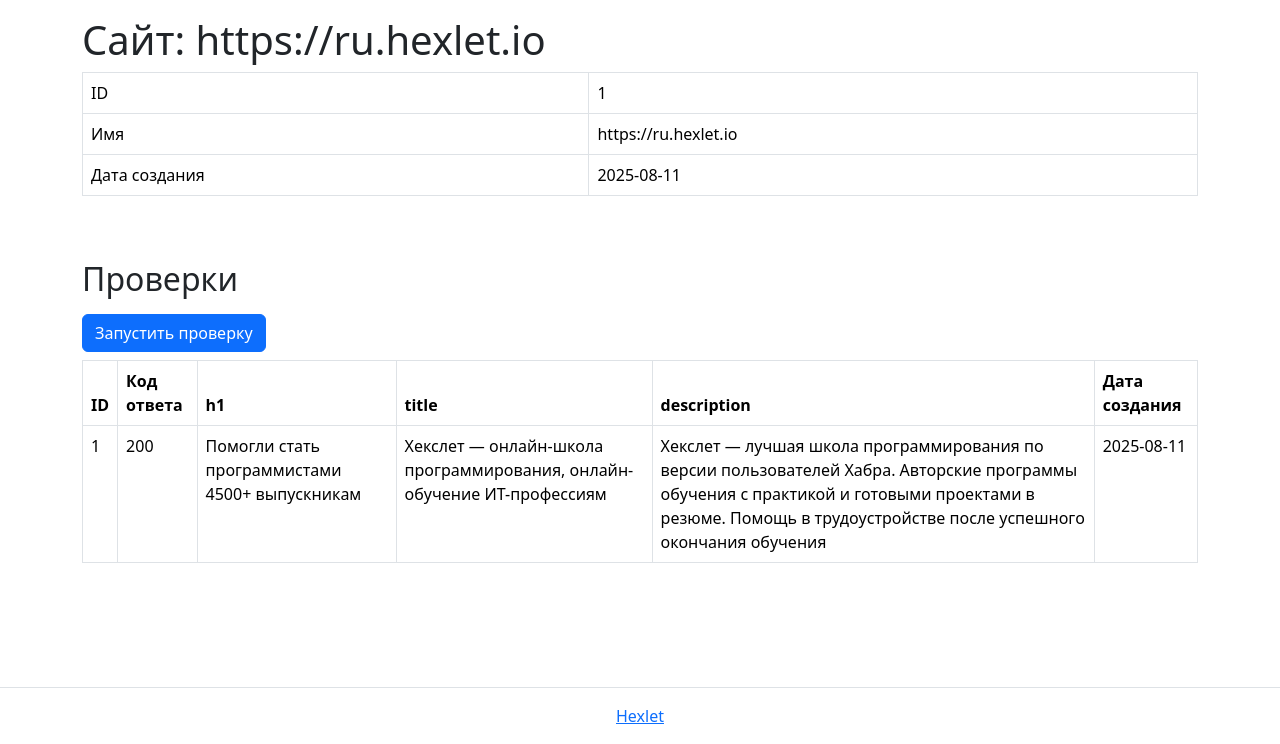
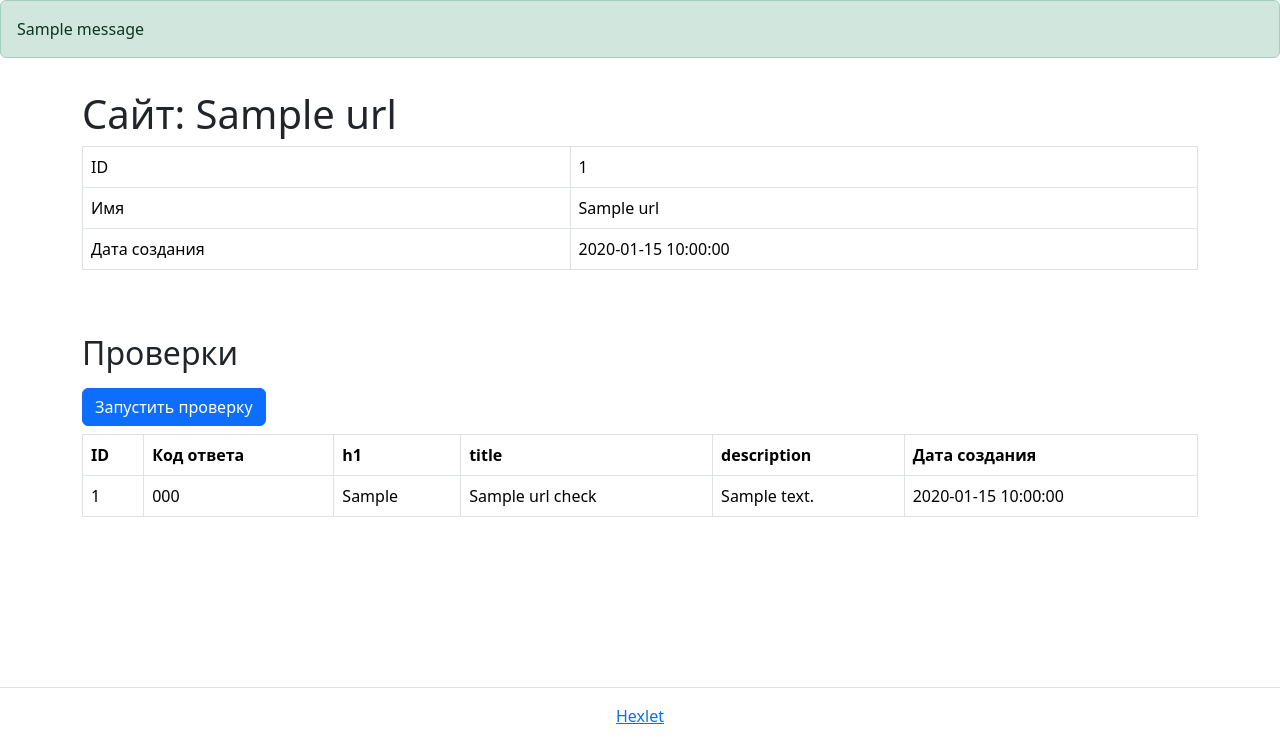
Before and after one commit to ADrone7/python-project-83, a Flask app: page /urls/1 in a window 1280 px wide. Shown: the part 56-800 px from the top of the page. Run offline with Flask 3, Linux system fonts and the light colour scheme; one stand-in notice (Sample message) is shown; a database or web service that is not in the repository returns one stand-in record (values such as "Sample title"); some libraries are stand-ins or nearby versions.

Commit message:
Add functionality

```diff
--- a/database.sql
+++ b/database.sql
@@ -1,5 +1,15 @@
-CREATE TABLE urls (
+CREATE TABLE IF NOT EXISTS urls (
     id SERIAL PRIMARY KEY,
     name VARCHAR(255) NOT NULL UNIQUE,
     created_at DATE
 );
+
+CREATE TABLE IF NOT EXISTS url_checks (
+    id SERIAL PRIMARY KEY,
+    url_id integer REFERENCES urls (id),
+    status_code INT,
+    h1 VARCHAR(255),
+    title VARCHAR(255),
+    description TEXT,
+    created_at DATE
+);
--- a/page_analyzer/app.py
+++ b/page_analyzer/app.py
@@ -1,43 +1,216 @@
 import os
+from datetime import date
+from urllib.parse import urlparse
 
 from flask import (
+    abort,
     Flask,
+    flash,
+    url_for,
     render_template,
+    request,
+    redirect,
 )
 from dotenv import load_dotenv
 import psycopg2
+import psycopg2.extras
+from validators.url import url as is_valid_url
+from bs4 import BeautifulSoup
+import requests
+
 
 load_dotenv()
+
 DATABASE_URL = os.getenv('DATABASE_URL')
+MAX_URL_LEN = 255
 
-# try:
-    # пытаемся подключиться к базе данных
-conn = psycopg2.connect(DATABASE_URL)
-# except:
-#     # в случае сбоя подключения будет выведено сообщение  в STDOUT
-#     print('Can`t establish connection to database')
 
-load_dotenv()
+class DataBase:
+    def __init__(self, db_url: str=DATABASE_URL):
+        self.conn = psycopg2.connect(db_url)
+        with open('database.sql', 'r') as file:
+            sql_commands = file.read()
+        with self.conn:
+            with self.conn.cursor() as cursor:
+                cursor.execute(sql_commands)
+
+    def __del__(self):
+        self.conn.close()
+
+    def get_id(self, url: str) -> int | None:
+        query = "SELECT id FROM urls WHERE name=(%s);"
+        with self.conn:
+            with self.conn.cursor() as curs:
+                curs.execute(query, (url,))
+                url_id = curs.fetchone() # returns None if empty or tuple otherwise
+                if url_id:
+                    url_id = url_id[0]
+        return url_id
+
+    def get_url(self, id: int) -> dict | None:
+        query = "SELECT * FROM urls WHERE id=(%s);"
+        with self.conn:
+            with self.conn.cursor(cursor_factory=psycopg2.extras.DictCursor) as curs:
+                curs.execute(query, (id,))
+                url = curs.fetchone()
+        return url
+
+    def add_url(self, url: str) -> int:
+        insert_query = "INSERT INTO urls (name, created_at) VALUES (%s, %s) RETURNING id;"
+        with self.conn:
+            with self.conn.cursor() as curs:
+                curs.execute(insert_query, (url, date.today()))
+                new_url_id = curs.fetchone()[0]
+        return new_url_id
+
+    def get_urls(self) -> list:
+        query = """
+        with cte as
+        (select url_id,
+                status_code,
+                created_at,
+                row_number() over (partition by url_id order by created_at desc) as rn
+        from url_checks)
+            SELECT
+                u.id,
+                u.name,
+                coalesce(cast(cte.created_at as text),'') as created_at,
+                coalesce(cast(cte.status_code as text),'') as status_code
+            FROM
+                urls u
+            left join cte
+                on u.id = cte.url_id
+                    and cte.rn = 1
+            order by u.id desc;
+        """
+
+        with self.conn.cursor(cursor_factory=psycopg2.extras.DictCursor) as curs:
+            curs.execute(query)
+            urls = curs.fetchall()
+        return urls
+
+    def add_check(self, check: dict) -> int:
+        insert_query = """
+            INSERT INTO url_checks (url_id, status_code, h1, title, description, created_at) VALUES
+            (%s, %s, %s, %s, %s, %s) RETURNING id;
+        """
+        with self.conn:
+            with self.conn.cursor() as curs:
+                curs.execute(insert_query, (check['url_id'], check['status_code'],
+                                            check['h1'], check['title'],
+                                            check['description'], date.today()))
+                new_check_id = curs.fetchone()[0]
+        return new_check_id
+
+    def get_checks(self, url_id: int) -> list:
+        query = """
+            SELECT * from url_checks
+            WHERE url_id=(%s)
+            ORDER BY id DESC;
+        """
+        with self.conn.cursor(cursor_factory=psycopg2.extras.DictCursor) as curs:
+            curs.execute(query, (url_id,))
+            checks = curs.fetchall()
+        return checks
+
+    def get_check(self, check_id: int) -> dict | None:
+        query = "SELECT * FROM url_checks WHERE id=(%s);"
+        with self.conn:
+            with self.conn.cursor(cursor_factory=psycopg2.extras.DictCursor) as curs:
+                curs.execute(query, (check_id,))
+                check = curs.fetchone()
+        return check
+
+url_repo = DataBase()
+
+
 app = Flask(__name__)
 app.config['SECRET_KEY'] = os.getenv('SECRET_KEY')
+
 
 @app.route('/')
 def index():
     return render_template('index.html')
 
+
 @app.route('/urls')
 def urls_index():
-    with conn.cursor() as curs:
-        curs.execute('SELECT id, name FROM urls WHERE name=%s', ('John',))
-        curs.fetchall()
-    return render_template('urls/index.html')
+    urls = url_repo.get_urls()
+    return render_template(
+        'urls/index.html',
+        urls=urls,
+    )
+
 
 @app.route('/urls/<int:id>')
 def urls_show(id):
-    # url = urls_repo.find(id)
-    # if not url:
-    #     return 'Url not found', 404
-    return render_template(
-        'urls/show.html',
-        # url=url,
-    )
+    url = url_repo.get_url(id)
+    if url:
+        checks = url_repo.get_checks(id)
+        return render_template(
+            'urls/show.html',
+            url=url,
+            checks=checks,
+        )
+    abort(404)
+
+
+@app.post('/urls')
+def urls_post():
+    request_data = request.form.to_dict()
+    url = request_data['url']
+
+    if not is_valid_url(url):
+        flash("Некорректный URL", "danger")
+        return render_template("index.html", url=url)
+
+    if len(url) > MAX_URL_LEN:
+        flash("URL превышает 255 символов", "danger")
+        return render_template("index.html", url=url)
+
+    parse_result = urlparse(url)
+    scheme = parse_result.scheme
+    hostname = parse_result.hostname
+    name = scheme + "://" + hostname
+
+    id = url_repo.get_id(name)
+    if id:
+        flash("Страница уже существует", "info")
+        return redirect(url_for("urls_show", id=id), code=302)
+
+    new_id = url_repo.add_url(name)
+    flash("Страница успешно добавлена", "success")
+    return redirect(url_for("urls_show", id=new_id), code=302)
+
+
+@app.post('/urls/<int:id>/checks')
+def check_post(id):
+    url = url_repo.get_url(id)
+    if url is None:
+        abort(404)
+    site = url['name']
+
+    try:
+        response = requests.get(site)
+        response.raise_for_status()
+        soup = BeautifulSoup(response.content, 'html.parser')
+
+        desc = soup.find('meta', {'name': 'description'})
+
+        check = {
+            'url_id': id,
+            'status_code': response.status_code,
+            'h1': soup.h1.text if soup.h1 else '',
+            'title': soup.title.text if soup.title else '',
+            'description': desc.get('content') if desc else '',
+        }
+        url_repo.add_check(check)
+        flash("Страница успешно проверена", "success")
+    except:
+        flash("Произошла ошибка при проверке", "danger")
+    return redirect(url_for("urls_show", id=id), code=302)
+
+
+@app.errorhandler(404)
+def page_not_found(e):
+    return render_template('404.html'), 404
--- a/page_analyzer/templates/index.html
+++ b/page_analyzer/templates/index.html
@@ -9,7 +9,7 @@
     <p class="lead">Бесплатно проверяйте сайты на SEO-пригодность</p>
     <form action="/urls " method="post" class="d-flex justify-content-center">
     <label for="text" class="visually-hidden">Url для проверки</label>
-    <input type="text" name="url" placeholder="https://www.example.com"value=""  class="form-control form-control-lg" required>
+    <input type="text" name="url" placeholder="https://www.example.com" value="{{ url }}" class="form-control form-control-lg" required>
     <input type="submit" class="btn btn-primary  btn-lg ms-3 px-5 text-uppercase mx-3" value="Проверить">
   </form>
   </div>
--- a/page_analyzer/templates/layout.html
+++ b/page_analyzer/templates/layout.html
@@ -8,6 +8,7 @@
     <title>Анализатор страниц</title>
   </head>
   <body class="min-vh-100 d-flex flex-column">
+
   <header class="flex-shrink-0">
     <nav class="navbar navbar-expand-md navbar-dark bg-dark px-3">
         <a class="navbar-brand" href="/">Анализатор страниц</a>
@@ -18,6 +19,16 @@
         </div>
     </nav>
   </header>
+
+  {% with messages = get_flashed_messages(with_categories=true) %}
+    {% if messages %}
+      {% for category, message in messages %}
+        <div class="alert alert-{{ category }}" role="alert">
+          {{ message }}
+        </div>
+      {% endfor %}
+    {% endif %}
+  {% endwith %}
 
   <main class="flex-grow-1">
     <div id="content">
--- a/page_analyzer/templates/urls/show.html
+++ b/page_analyzer/templates/urls/show.html
@@ -2,31 +2,31 @@
 
 {% block content %}
 <div class="container-lg mt-3">
-    <h1>Сайт: https://ru.hexlet.io</h1>
+    <h1>Сайт: {{ url.name }}</h1>
 
 <div class="table-responsive">
   <table class="table table-bordered table-hover text-nowrap" data-test="url">
     <tbody>
       <tr>
         <td>ID</td>
-        <td>1</td>
+        <td>{{ url.id }}</td>
       </tr>
       <tr>
         <td>Имя</td>
-        <td>https://ru.hexlet.io</td>
+        <td>{{ url.name }}</td>
       </tr>
       <tr>
         <td>Дата создания</td>
-        <td>2025-08-11</td>
+        <td>{{ url.created_at }}</td>
       </tr>
     </tbody>
   </table>
 </div>
 
-  <h2 class="mt-5 mb-3">Проверки</h2>
-  <form method="post" action="/urls/1/checks">
-  <input type="submit" class="btn btn-primary" value="Запустить проверку">
-  </form>
+<h2 class="mt-5 mb-3">Проверки</h2>
+<form method="post" action="{{ url_for('check_post', id=url.id) }}">
+<input type="submit" class="btn btn-primary" value="Запустить проверку">
+</form>
 
 <div>
   <table class="table table-bordered table-hover mt-2" data-test="checks">
@@ -42,18 +42,20 @@
   </thead>
     <tbody>
 
+  {% for check in checks %}
   <tr>
-      <td>1</td>
-      <td>200</td>
-      <td>Помогли стать программистами 4500+ выпускникам</td>
-      <td>Хекслет — онлайн-школа программирования, онлайн-обучение ИТ-профессиям</td>
-      <td>Хекслет — лучшая школа программирования по версии пользователей Хабра. Авторские программы обучения с практикой и готовыми проектами в резюме. Помощь в трудоустройстве после успешного окончания обучения</td>
-      <td>2025-08-11</td>
+    <td>{{ check.id }}</td>
+    <td>{{ check.status_code }}</td>
+    <td>{{ check.h1 }}</td>
+    <td>{{ check.title }}</td>
+    <td>{{ check.description }}</td>
+    <td>{{ check.created_at }}</td>
   </tr>
+  {% endfor %}
 
   </tbody>
   </table>
 </div>
 
-  </div>
+</div>
 {% endblock %}
--- a/pyproject.toml
+++ b/pyproject.toml
@@ -5,10 +5,12 @@ description = "Add your description here"
 readme = "README.md"
 requires-python = ">=3.12"
 dependencies = [
+    "beautifulsoup4>=4.13.4",
     "flask>=3.1.1",
     "gunicorn>=23.0.0",
     "psycopg2-binary>=2.9.10",
     "python-dotenv>=1.1.0",
+    "requests>=2.32.4",
     "validators>=0.35.0",
 ]
 
```
Also changed, not shown: page_analyzer/templates/404.html (added, +9 -0 lines), page_analyzer/templates/urls/index.html (+16 -1 lines), page_analyzer/templates/urls/new.html (deleted), 1 other file. Lines whose indentation alone changed are shown as unchanged.
